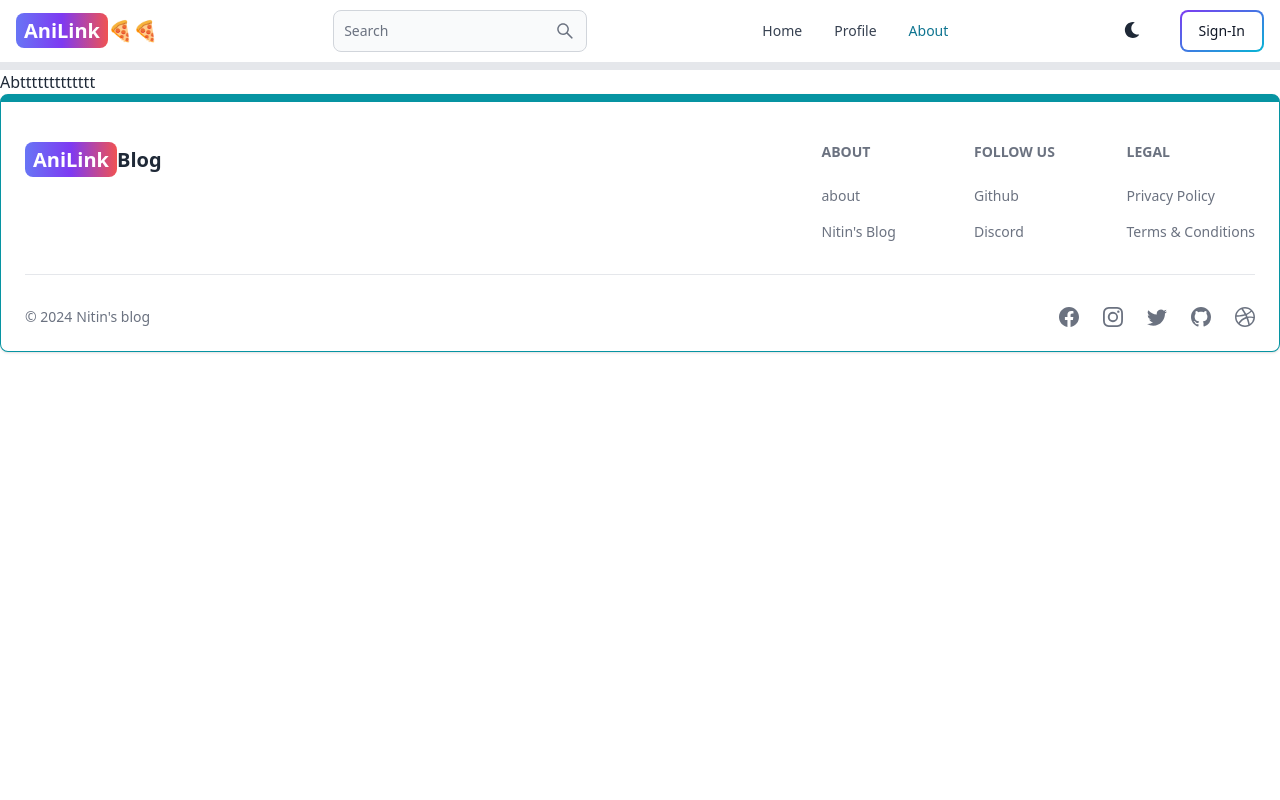
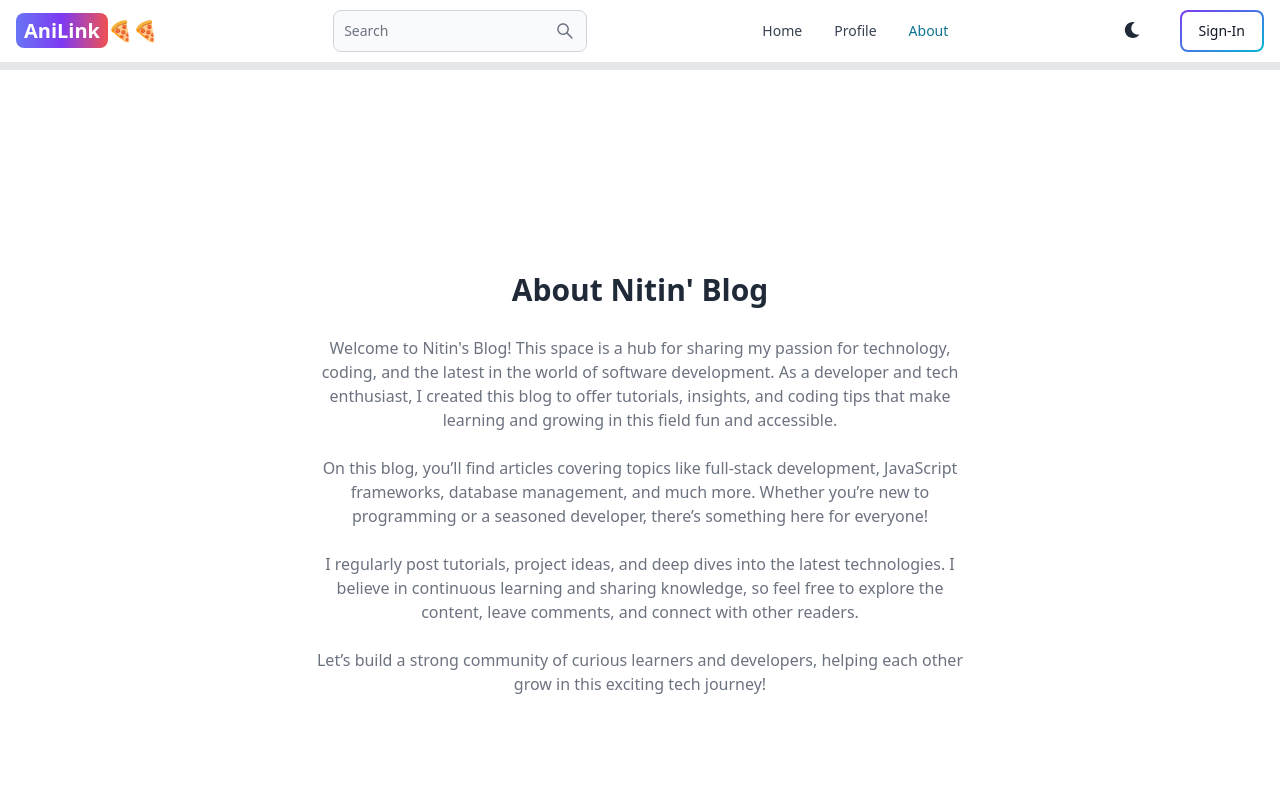
Before and after one commit to Nitingowda20/Ani_Media, a React (Vite) app in the folder AniLink/ani-conn/: page /about in a window 1280 px wide. Shown: the top 800 px of the page. Built offline with nearby package versions, Linux system fonts and the light colour scheme.

Commit message:
about page

```diff
--- a/AniLink/ani-conn/src/pages/AboutPage.jsx
+++ b/AniLink/ani-conn/src/pages/AboutPage.jsx
@@ -1,9 +1,41 @@
-import React from 'react'
-
 export default function AboutPage() {
   return (
-    <div>
-      Abttttttttttttt
+    <div className="min-h-screen flex items-center justify-center">
+      <div className="max-w-2xl mx-auto p-3 text-center">
+        <div>
+          <h1 className="text-3xl font font-semibold text-center my-7">
+            About Nitin' Blog
+          </h1>
+          <div className="text-md text-gray-500 flex flex-col gap-6">
+            <p>
+              Welcome to Nitin's Blog! This space is a hub for sharing my
+              passion for technology, coding, and the latest in the world of
+              software development. As a developer and tech enthusiast, I
+              created this blog to offer tutorials, insights, and coding tips
+              that make learning and growing in this field fun and accessible.
+            </p>
+
+            <p>
+              On this blog, you’ll find articles covering topics like full-stack
+              development, JavaScript frameworks, database management, and much
+              more. Whether you’re new to programming or a seasoned developer,
+              there’s something here for everyone!
+            </p>
+
+            <p>
+              I regularly post tutorials, project ideas, and deep dives into the
+              latest technologies. I believe in continuous learning and sharing
+              knowledge, so feel free to explore the content, leave comments,
+              and connect with other readers.
+            </p>
+
+            <p>
+              Let’s build a strong community of curious learners and developers,
+              helping each other grow in this exciting tech journey!
+            </p>
+          </div>
+        </div>
+      </div>
     </div>
-  )
+  );
 }
```
Also changed, not shown: 1 other file (tests, documents, lock files or other folders).
